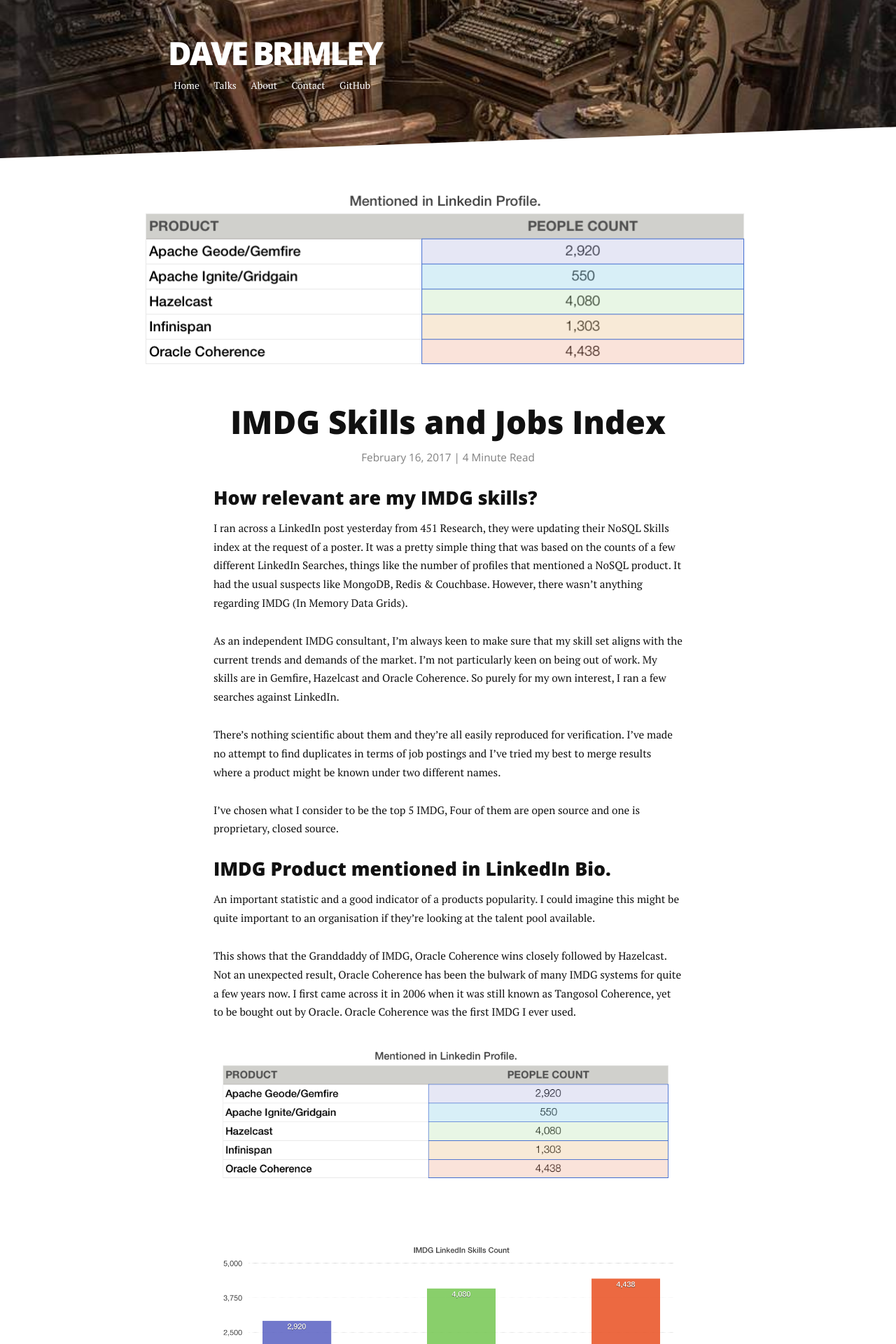
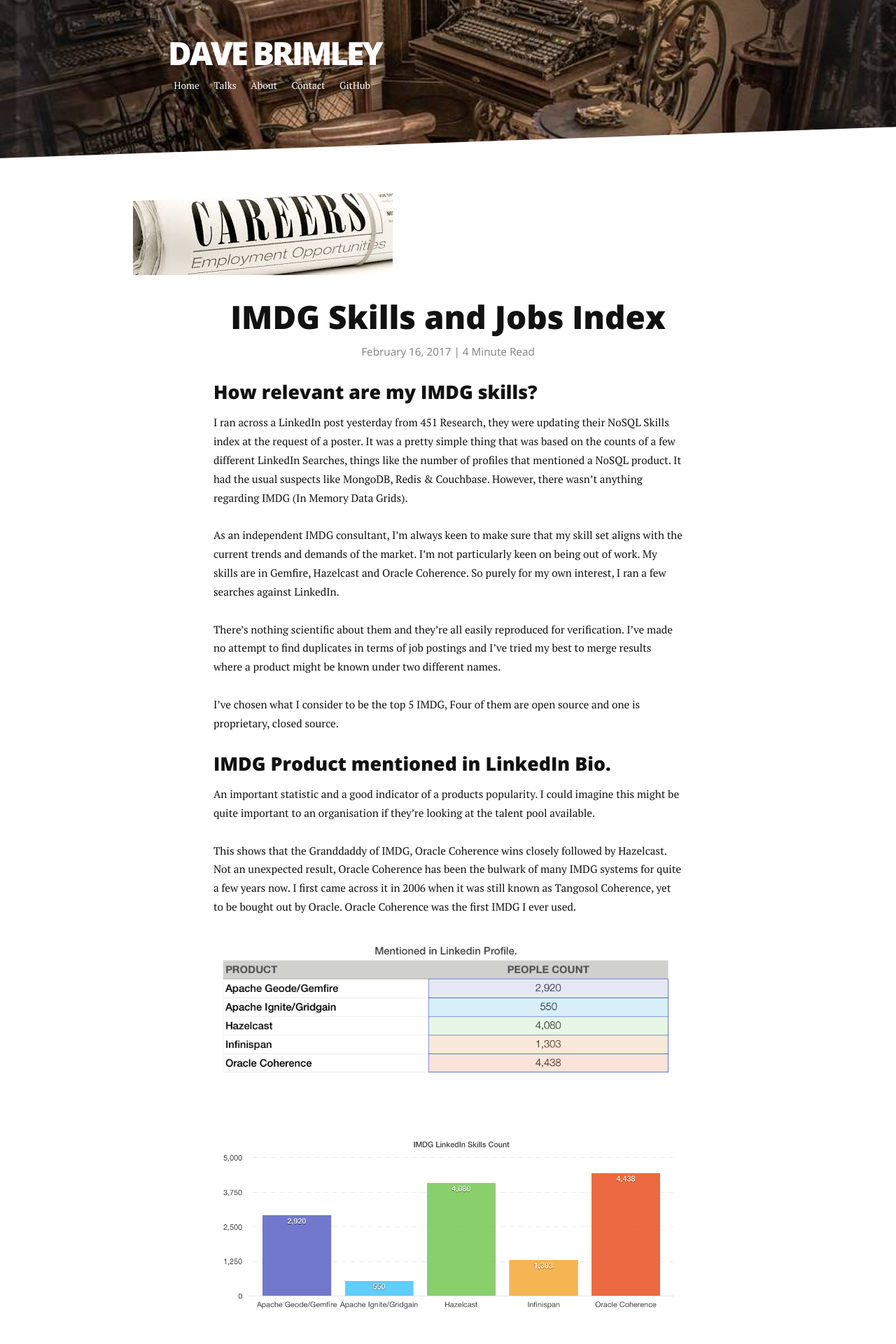
Before and after one commit to dbrimley/dbrimley.github.io, a Jekyll site: the page built from _posts/2017-02-16-IMDG-Skills-Jobs-Index.md, in a window 1280 px wide. Shown: the top 1920 px of the page at 70% size. Built offline with Jekyll 4.4.1, drawn with Linux system fonts in a browser that asks for light colours; nearby versions of some CDN libraries; Markdown is read by kramdown in place of the engine named in the settings; comment, search, counter and statistics services are not loaded.

Commit message:
Use careers picture

```diff
--- a/_posts/2017-02-16-IMDG-Skills-Jobs-Index.md
+++ b/_posts/2017-02-16-IMDG-Skills-Jobs-Index.md
@@ -5,7 +5,7 @@
 categories: blog
 excerpt: I ran across a LinkedIn post yesterday from 451 Research, they were updating their NoSQL Skills index at the request of a poster.  It was a pretty simple thing that was based on the counts of a few different LinkedIn Searches, things like the number of profiles that mentioned an IMDG product.  It had the usual suspects like MongoDB, Redis & Couchbase.  However, there wasn't anything regarding IMDG (In Memory Data Grids).
 comments: true
-image: profile-table.png
+image: careers.jpg
 date: 2017-02-16T13:33:13+00:00
 ---
 
```
